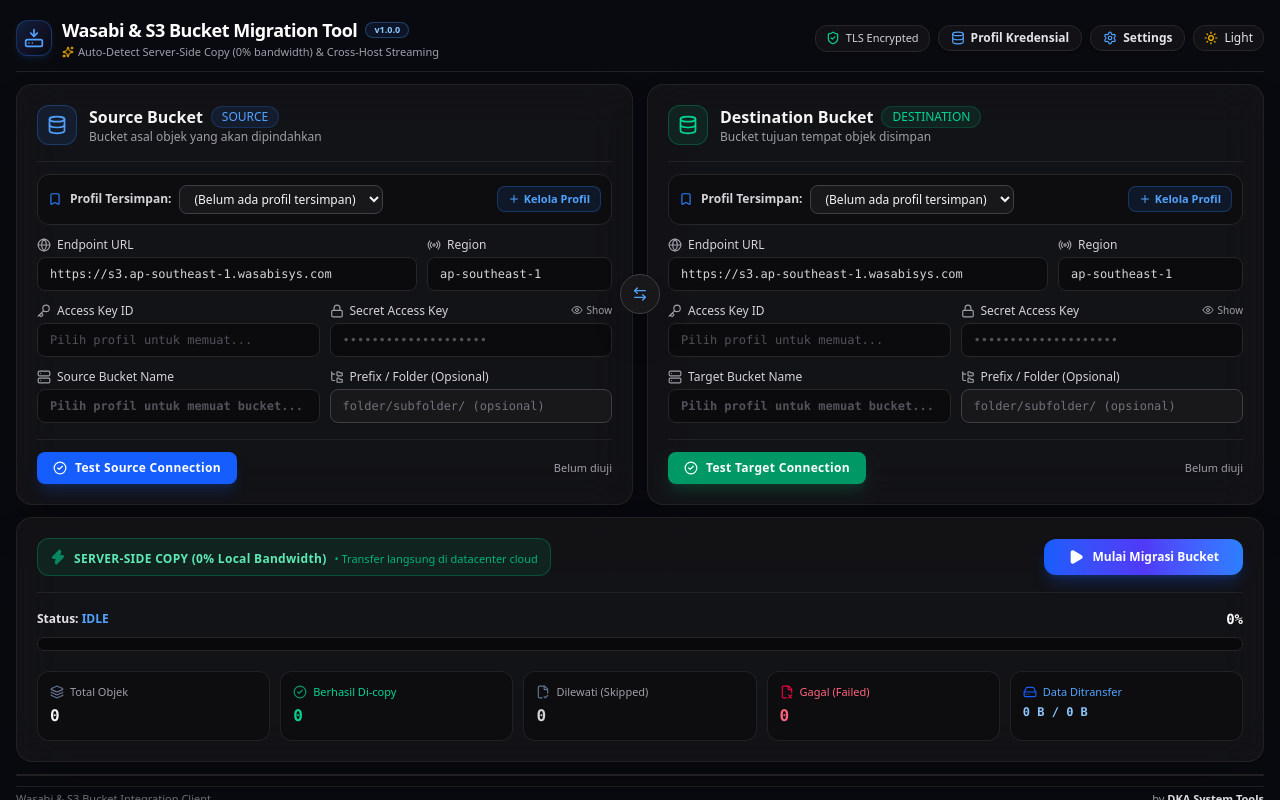
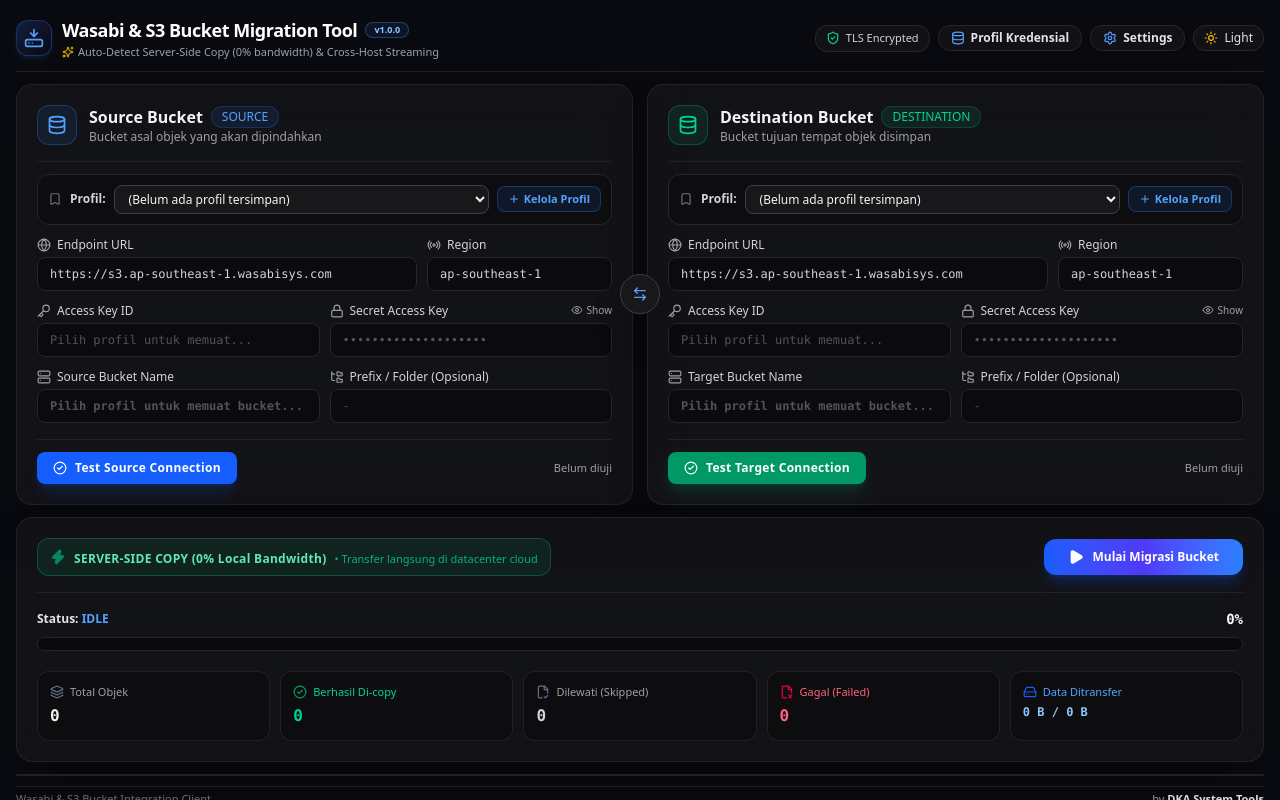
Before and after one commit to YovanggaAnandhika/WasabiMigrator, a Next.js app: page / in a window 1280 px wide. Built offline with nearby package versions, Linux system fonts and the light colour scheme.

Commit message:
feat: prevent migration to identical source and destination buckets with validation and UI warnings

```diff
--- a/src/app/page.tsx
+++ b/src/app/page.tsx
@@ -97,6 +97,55 @@
     loadStoredProfiles();
   }, []);
 
+  // Handle profiles updated from SQLite modal
+  const handleProfilesUpdated = (updatedList: ProfileRecord[]) => {
+    setProfiles(updatedList);
+
+    // Sync sourceConfig if it was matched to an updated profile
+    setSourceConfig((prev) => {
+      const matched = updatedList.find(
+        (p) =>
+          prev.endpoint_url &&
+          p.endpoint_url.trim().toLowerCase() === prev.endpoint_url.trim().toLowerCase() &&
+          p.access_key_id.trim() === prev.access_key_id.trim()
+      );
+      if (matched) {
+        return {
+          endpoint_url: matched.endpoint_url,
+          region: matched.region,
+          access_key_id: matched.access_key_id,
+          secret_access_key: matched.secret_access_key,
+          bucket_name: matched.bucket_name,
+          prefix: matched.prefix,
+          use_path_style: matched.use_path_style,
+        };
+      }
+      return prev;
+    });
+
+    // Sync targetConfig if it was matched to an updated profile
+    setTargetConfig((prev) => {
+      const matched = updatedList.find(
+        (p) =>
+          prev.endpoint_url &&
+          p.endpoint_url.trim().toLowerCase() === prev.endpoint_url.trim().toLowerCase() &&
+          p.access_key_id.trim() === prev.access_key_id.trim()
+      );
+      if (matched) {
+        return {
+          endpoint_url: matched.endpoint_url,
+          region: matched.region,
+          access_key_id: matched.access_key_id,
+          secret_access_key: matched.secret_access_key,
+          bucket_name: matched.bucket_name,
+          prefix: matched.prefix,
+          use_path_style: matched.use_path_style,
+        };
+      }
+      return prev;
+    });
+  };
+
   // Sync theme with HTML class & localStorage
   useEffect(() => {
     const savedTheme = localStorage.getItem("theme") as "dark" | "light" | null;
@@ -128,6 +177,16 @@
   const cleanSourceEp = sourceConfig.endpoint_url.trim().replace(/\/+$/, "").toLowerCase();
   const cleanTargetEp = targetConfig.endpoint_url.trim().replace(/\/+$/, "").toLowerCase();
   const isSameHost = Boolean(cleanSourceEp && cleanTargetEp && cleanSourceEp === cleanTargetEp);
+
+  // Check if source and target bucket/profile are identical
+  const isSameBucket = Boolean(
+    sourceConfig.bucket_name.trim() &&
+    targetConfig.bucket_name.trim() &&
+    cleanSourceEp === cleanTargetEp &&
+    sourceConfig.access_key_id.trim() === targetConfig.access_key_id.trim() &&
+    sourceConfig.bucket_name.trim().toLowerCase() === targetConfig.bucket_name.trim().toLowerCase() &&
+    (sourceConfig.prefix || "").trim() === (targetConfig.prefix || "").trim()
+  );
 
   // Subscribe to Tauri IPC events
   useEffect(() => {
@@ -184,6 +243,10 @@
   };
 
   const handleStartMigration = async () => {
+    if (isSameBucket) {
+      alert("Peringatan: Profil Source Bucket dan Destination Bucket sama! Harap pilih profil/bucket yang berbeda.");
+      return;
+    }
     if (!sourceConfig.bucket_name.trim() || !targetConfig.bucket_name.trim()) {
       alert("Harap isi nama Source Bucket dan Target Bucket terlebih dahulu!");
       return;
@@ -379,6 +442,7 @@
           <ProgressBar
             progress={progress}
             isSameHost={isSameHost}
+            isSameBucket={isSameBucket}
             onStart={handleStartMigration}
             onCancel={handleCancelMigration}
             isMigrating={isMigrating}
@@ -482,7 +546,7 @@
       <ProfileManagerModal
         isOpen={isProfileModalOpen}
         onClose={() => setIsProfileModalOpen(false)}
-        onProfilesUpdated={(updated) => setProfiles(updated)}
+        onProfilesUpdated={handleProfilesUpdated}
         onSelectForSource={(p) => {
           setSourceConfig((prev) => ({
             ...prev,
--- a/src/components/bucket/BucketFormFields.tsx
+++ b/src/components/bucket/BucketFormFields.tsx
@@ -7,15 +7,11 @@
 interface BucketFormFieldsProps {
   config: BucketConfig;
   isSource: boolean;
-  disabled: boolean;
-  onChangePrefix: (prefix: string) => void;
 }
 
 export const BucketFormFields: React.FC<BucketFormFieldsProps> = ({
   config,
   isSource,
-  disabled,
-  onChangePrefix,
 }) => {
   const [showSecret, setShowSecret] = useState(false);
 
@@ -118,11 +114,11 @@
           </label>
           <input
             type="text"
-            disabled={disabled}
-            placeholder="folder/subfolder/ (opsional)"
-            value={config.prefix}
-            onChange={(e) => onChangePrefix(e.target.value)}
-            className="w-full rounded-lg border border-slate-300 dark:border-zinc-700 bg-white dark:bg-zinc-900 px-3 py-2 text-xs font-mono text-slate-900 dark:text-zinc-100 placeholder:text-slate-400 dark:placeholder:text-zinc-500 focus:border-blue-500 focus:ring-1 focus:ring-blue-500 focus:outline-none transition shadow-xs"
+            readOnly
+            tabIndex={-1}
+            placeholder="-"
+            value={config.prefix || ""}
+            className="w-full rounded-lg border border-slate-200 dark:border-zinc-800 bg-slate-100/70 dark:bg-zinc-950/70 px-3 py-2 text-xs font-mono text-slate-700 dark:text-zinc-300 placeholder:text-slate-400 dark:placeholder:text-zinc-600 cursor-default select-all focus:outline-none transition"
           />
         </div>
       </div>
--- a/src/components/bucket/ProfileSelectorBar.tsx
+++ b/src/components/bucket/ProfileSelectorBar.tsx
@@ -6,6 +6,7 @@
 
 interface ProfileSelectorBarProps {
   profiles: ProfileRecord[];
+  currentConfig: BucketConfig;
   disabled: boolean;
   onSelectProfile: (config: BucketConfig) => void;
   onOpenProfileManager?: () => void;
@@ -13,20 +14,35 @@
 
 export const ProfileSelectorBar: React.FC<ProfileSelectorBarProps> = ({
   profiles,
+  currentConfig,
   disabled,
   onSelectProfile,
   onOpenProfileManager,
 }) => {
+  // Find matching profile ID based on endpoint_url, access_key_id and bucket_name
+  const matchedProfile = profiles.find(
+    (p) =>
+      p.endpoint_url.trim().toLowerCase() === currentConfig.endpoint_url.trim().toLowerCase() &&
+      p.access_key_id.trim() === currentConfig.access_key_id.trim() &&
+      p.bucket_name.trim().toLowerCase() === (currentConfig.bucket_name || "").trim().toLowerCase()
+  );
+
+  const selectedValue = matchedProfile ? matchedProfile.id : "";
+
   return (
-    <div className="mt-3 p-2.5 rounded-xl border border-slate-200 dark:border-zinc-800 bg-slate-50/70 dark:bg-zinc-950/50 flex flex-col sm:flex-row items-stretch sm:items-center justify-between gap-2">
-      <div className="flex items-center gap-2 min-w-0">
-        <Bookmark className="h-3.5 w-3.5 text-blue-500 shrink-0" />
+    <div className={`mt-3 p-2.5 rounded-xl border transition-colors flex flex-col sm:flex-row items-stretch sm:items-center justify-between gap-2 ${
+      selectedValue
+        ? "border-blue-500/40 bg-blue-50/40 dark:bg-blue-950/20"
+        : "border-slate-200 dark:border-zinc-800 bg-slate-50/70 dark:bg-zinc-950/50"
+    }`}>
+      <div className="flex items-center gap-2 min-w-0 flex-1">
+        <Bookmark className={`h-3.5 w-3.5 shrink-0 ${selectedValue ? "text-blue-500 fill-blue-500/20" : "text-slate-400 dark:text-zinc-500"}`} />
         <span className="text-xs font-semibold text-slate-700 dark:text-zinc-300 shrink-0">
-          Profil Tersimpan:
+          Profil:
         </span>
         <select
           disabled={disabled}
-          value=""
+          value={selectedValue}
           onChange={(e) => {
             const selected = profiles.find((p) => p.id === e.target.value);
             if (selected) {
@@ -41,7 +57,11 @@
               });
             }
           }}
-          className="flex-1 text-xs rounded-lg border border-slate-300 dark:border-zinc-700 bg-white dark:bg-zinc-900 px-2.5 py-1 text-slate-900 dark:text-zinc-100 focus:outline-none focus:ring-1 focus:ring-blue-500 cursor-pointer"
+          className={`flex-1 text-xs rounded-lg border px-2.5 py-1 text-slate-900 dark:text-zinc-100 focus:outline-none focus:ring-1 focus:ring-blue-500 cursor-pointer transition font-medium ${
+            selectedValue
+              ? "border-blue-500/50 bg-white dark:bg-zinc-900 text-blue-600 dark:text-blue-300 font-semibold shadow-xs"
+              : "border-slate-300 dark:border-zinc-700 bg-white dark:bg-zinc-900"
+          }`}
         >
           <option value="" disabled>
             {profiles.length > 0 ? "-- Pilih Profil Kredensial --" : "(Belum ada profil tersimpan)"}
--- a/src/components/bucket/index.tsx
+++ b/src/components/bucket/index.tsx
@@ -72,6 +72,7 @@
 
       <ProfileSelectorBar
         profiles={profiles}
+        currentConfig={config}
         disabled={disabled}
         onSelectProfile={onChange}
         onOpenProfileManager={onOpenProfileManager}
@@ -80,8 +81,6 @@
       <BucketFormFields
         config={config}
         isSource={isSource}
-        disabled={disabled}
-        onChangePrefix={(prefix) => onChange({ ...config, prefix })}
       />
 
       <BucketFooter
--- a/src/components/progress/index.tsx
+++ b/src/components/progress/index.tsx
@@ -23,6 +23,7 @@
 export const ProgressBar: React.FC<ProgressBarProps> = ({
   progress,
   isSameHost,
+  isSameBucket = false,
   onStart,
   onCancel,
   isMigrating,
@@ -46,6 +47,7 @@
     <div className="rounded-2xl border border-slate-200 dark:border-zinc-800/80 bg-white dark:bg-zinc-900/70 backdrop-blur-xl p-5 shadow-lg dark:shadow-2xl space-y-4">
       <ProgressHeader
         isSameHost={isSameHost}
+        isSameBucket={isSameBucket}
         isMigrating={isMigrating}
         disabled={disabled}
         onStart={onStart}
--- a/src/components/progress/types.ts
+++ b/src/components/progress/types.ts
@@ -3,6 +3,7 @@
 export interface ProgressBarProps {
   progress: ProgressEvent;
   isSameHost: boolean;
+  isSameBucket?: boolean;
   onStart: () => void;
   onCancel: () => void;
   isMigrating: boolean;
```
Also changed, not shown: src/components/progress/ProgressHeader.tsx (+19 -4 lines).
